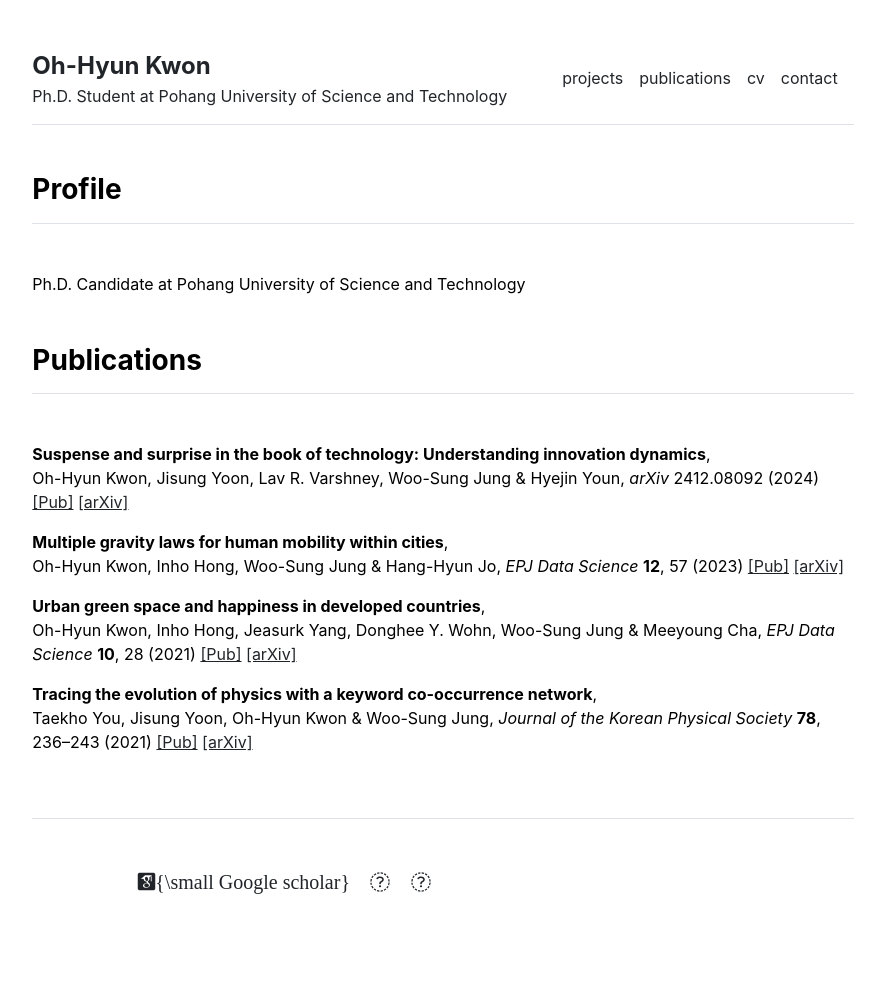
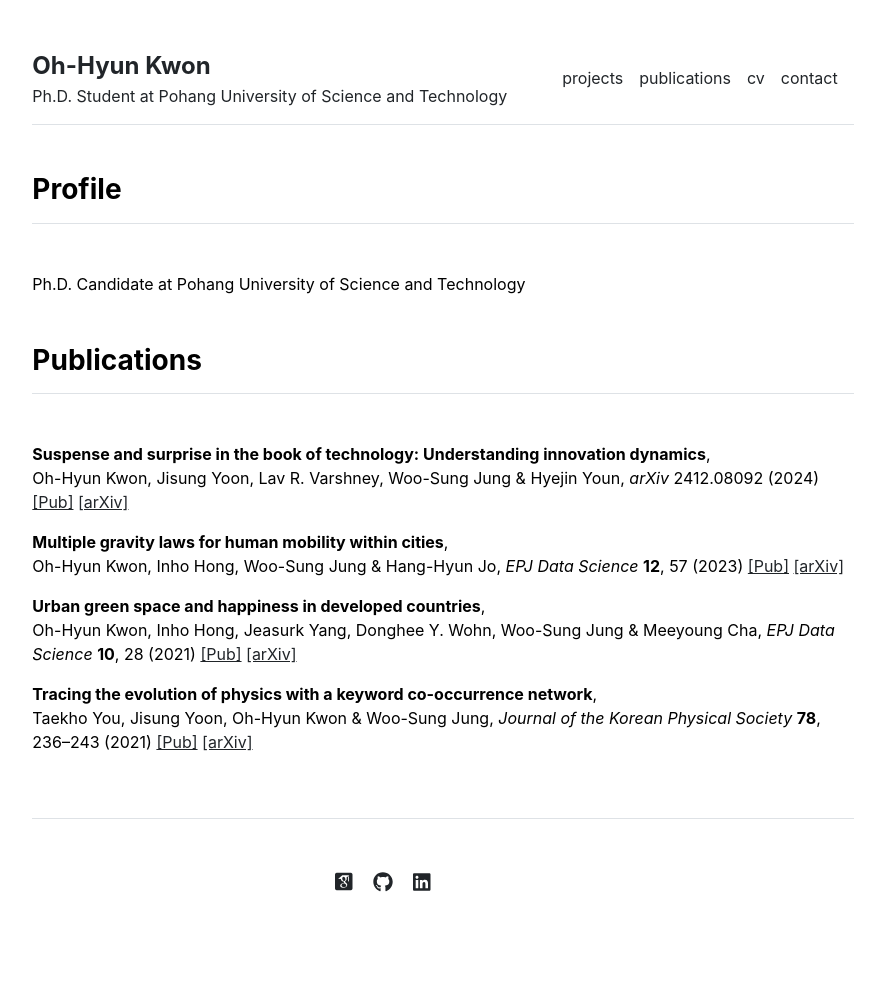
Before and after one commit to pothyd/pothyd.github.io, a Jekyll site: the page built from README.md, in a window 1280 px wide. Shown: the whole page, without its empty margins (197-1082 px from the left). Built offline with Jekyll 4.4.1, drawn with Linux system fonts in a browser that asks for light colours; some web fonts are replaced; our own code applies the rules of GitHub Pages for plain Markdown files.

Commit message:
Update footer.html

```diff
--- a/_includes/footer.html
+++ b/_includes/footer.html
@@ -2,7 +2,7 @@
   <div class="row">
     <div class="col-md-6 text-end social-media-icons">
       {% for item in site.data.settings.social %}
-        <a href="{{ item.link }}" class="ms-3 fs-5"><i class="{{ item.icon }}">{\small {{ item.text }}}</i></a>
+        <a href="{{ item.link }}" class="ms-3 fs-5"><i class="{{ item.icon }}"></i></a>
       {% endfor %}
     </div>
   </div>
```
